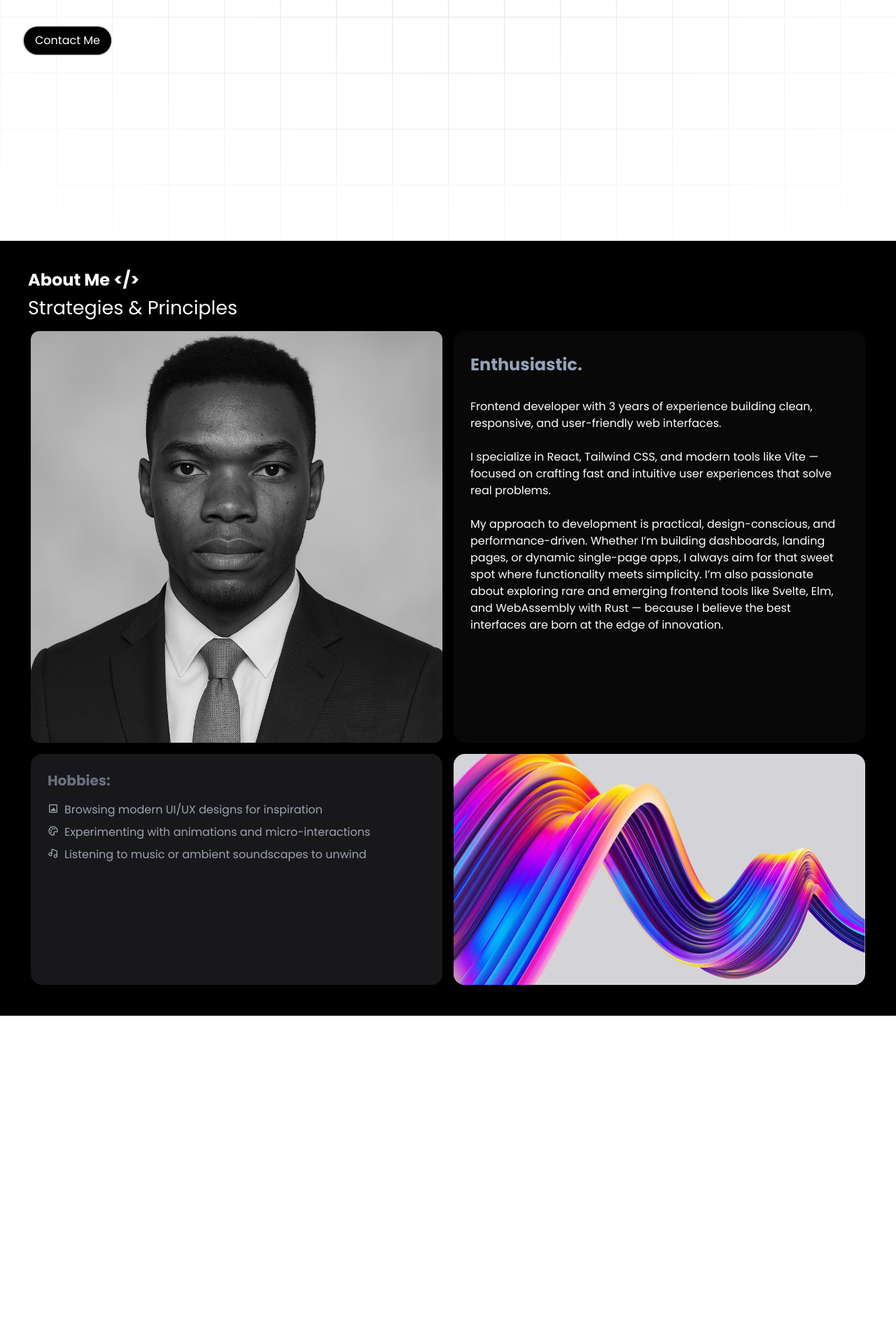
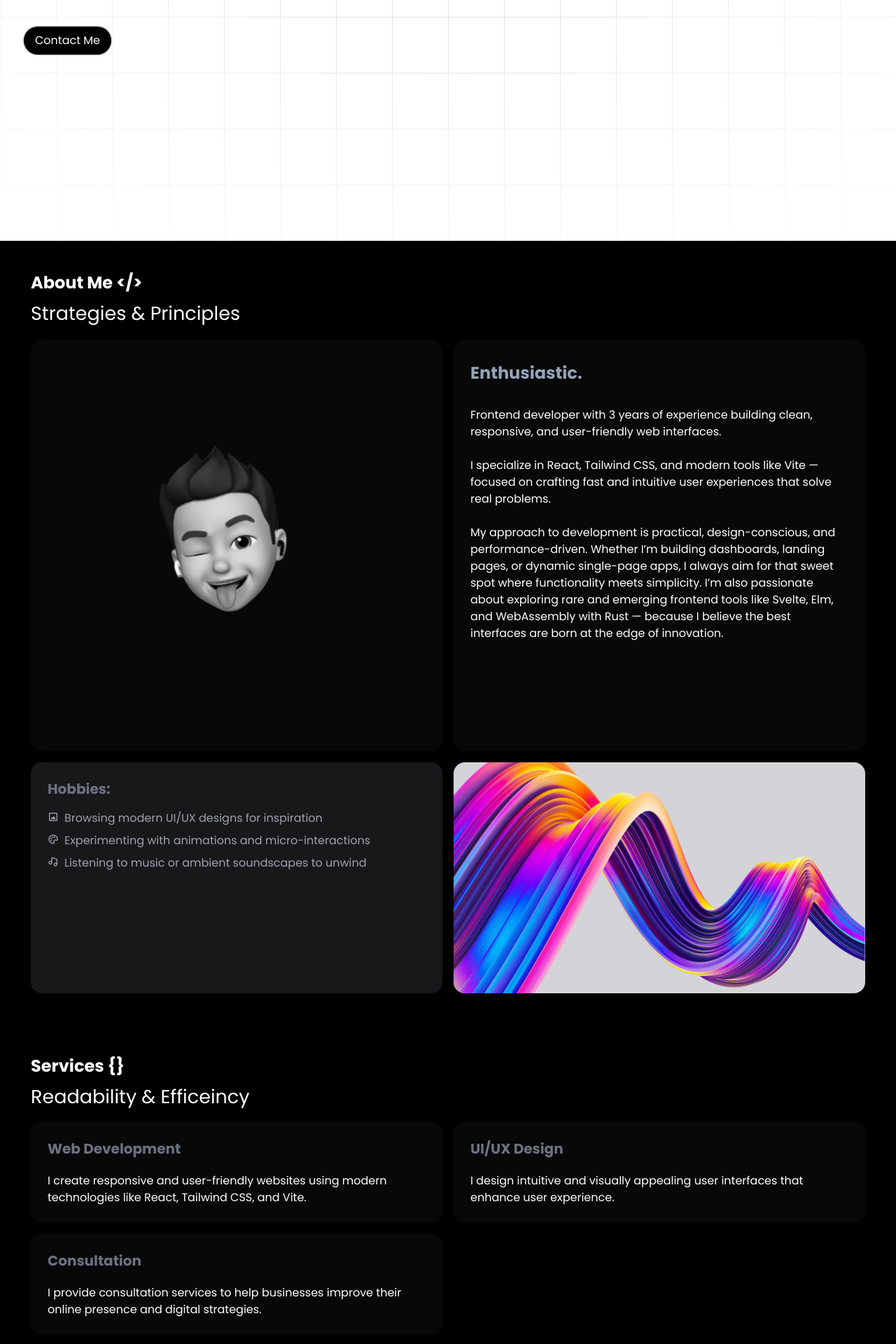
Before and after one commit to emmanuel-nwafor/eco-studios, a React (Vite) app: page / in a window 1280 px wide. Shown: the part 456-2376 px from the top of the page at 70% size. Before the commit the page ends 1907 px from the top, so only its background shows below. Built offline with nearby package versions, Linux system fonts and the light colour scheme.

Commit message:
all commit

```diff
--- a/src/App.jsx
+++ b/src/App.jsx
@@ -8,6 +8,7 @@
 import { FloatingNav } from './components/ui/floating-navbar'
 import { GridSmallBackgroundDemo } from './components/ui/GridSmallBackgroundDemo';
 import About from './my-components/About';
+import Services from './my-components/Services';
 // import { LampDemo } from './components/ui/lamp'
 
 const navItems = [
@@ -24,6 +25,7 @@ function App() {
           <FloatingNav navItems={navItems} />
           <GridSmallBackgroundDemo />
           <About />
+          <Services />
 
           {/* <LampDemo /> */}
           {/* <AnimatedTestimonials /> */}
--- a/src/my-components/About.jsx
+++ b/src/my-components/About.jsx
@@ -1,5 +1,5 @@
 import React from 'react';
-import image from "../assets/image.jpg";
+import image from "../assets/moji-png2.png";
 import image2 from "../assets/colourful.png";
 import { ContainerTextFlip2 } from '../components/ui/container-text-flip2';
 // import { GlareCard } from '../components/ui/glare-card'
@@ -8,8 +8,8 @@ export default function About() {
   return (
     <>
       <div className="bg-black p-9 text-white">
-        <h1 className="text-white font-bold text-2xl m-1">About Me {"</>"}</h1>
-        <h1 className="text-white text-[27px] m-1">Strategies & Principles</h1>
+        <h1 className="text-white font-bold text-2xl m-2">About Me {"</>"}</h1>
+        <h1 className="text-white text-[27px] m-2">Strategies & Principles</h1>
 
 
         <div className="grid sm:grid-cols-1 md:grid-cols-2 lg:grid-cols-3 xl:grid-cols-2">
--- /dev/null
+++ b/src/my-components/Services.jsx
@@ -0,0 +1,35 @@
+import React from 'react'
+
+export default function Services() {
+  return (
+    <>
+        <div className="bg-black p-9 text-white">
+            <h1 className="text-white font-bold text-2xl m-2">Services {"{}"}</h1>
+            <h1 className="text-white text-[27px] m-2">Readability & Efficeincy</h1>
+
+            <div className="grid sm:grid-cols-1 md:grid-cols-2 lg:grid-cols-3 xl:grid-cols-2">
+            <div className="p-6 bg-[#080808] m-2 rounded-2xl">
+                <h1 className="text-gray-500 text-xl font-bold">Web Development</h1>
+                <p className="mt-5">
+                I create responsive and user-friendly websites using modern technologies like React, Tailwind CSS, and Vite.
+                </p>
+            </div>
+
+            <div className="p-6 bg-[#080808] m-2 rounded-2xl">
+                <h1 className="text-gray-500 text-xl font-bold">UI/UX Design</h1>
+                <p className="mt-5">
+                I design intuitive and visually appealing user interfaces that enhance user experience.
+                </p>
+            </div>
+
+            <div className="p-6 bg-[#080808] m-2 rounded-2xl">
+                <h1 className="text-gray-500 text-xl font-bold">Consultation</h1>
+                <p className="mt-5">
+                I provide consultation services to help businesses improve their online presence and digital strategies.
+                </p>
+            </div>
+            </div>
+        </div>
+    </>
+  )
+}
```
Also changed, not shown: src/assets/emoji-png.png (added), src/assets/moji-png2.png (added).
